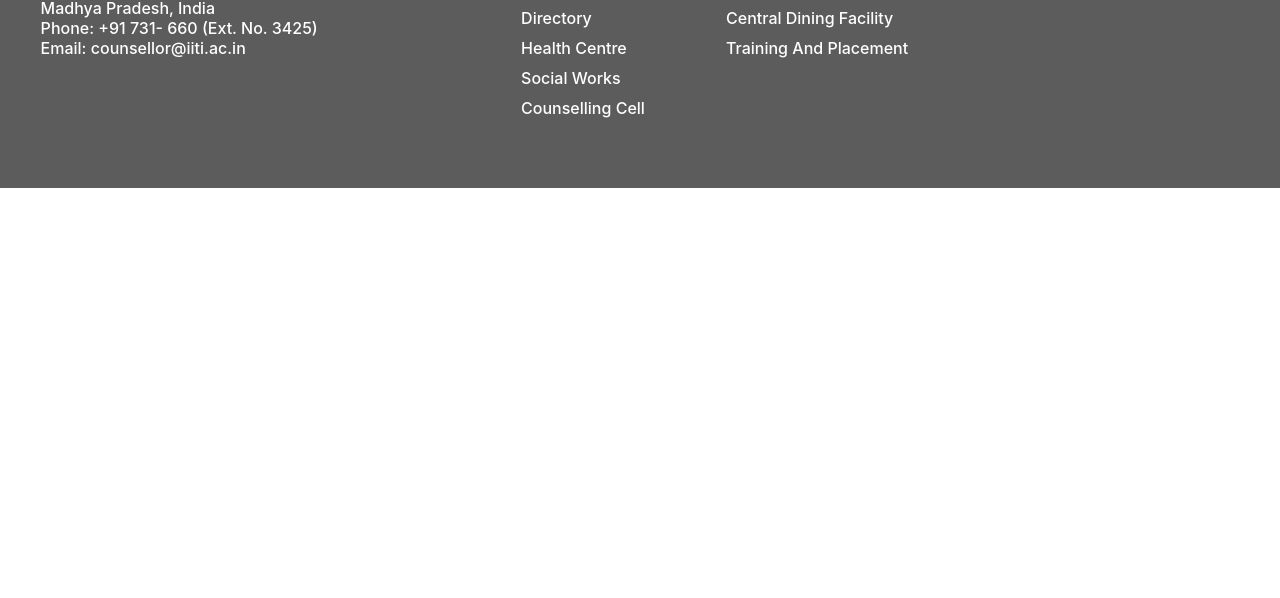
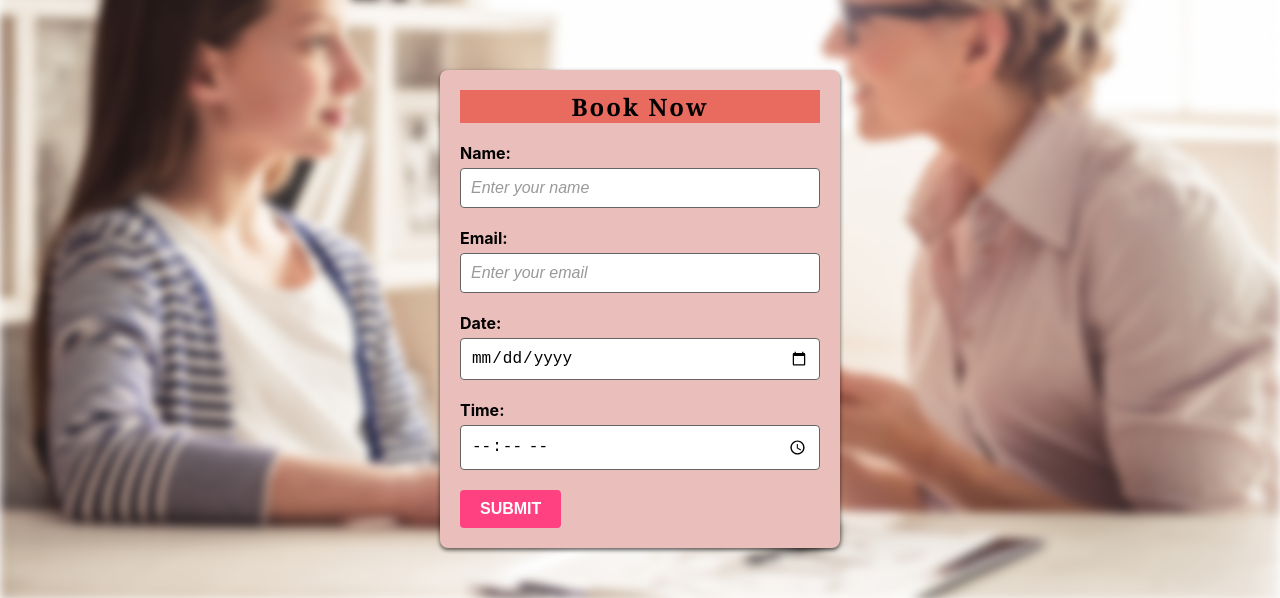
Before and after one commit to stuti0123/IITISoC-23-Web-3-Counseling_Appointment_System, a React (Create React App) app: page /booknow in a window 1280 px wide. Shown: the part 200-798 px from the top of the page. Built offline with nearby package versions, Linux system fonts and the light colour scheme.

Commit message:
Revert "Merge branch 'main' of https://github.com/ShagunSG/IITISoC-23-Web-3-Counseling_Appointment_System"
This reverts commit f9fe5ba45244f91a811149534a411f6d7b2183be, reversing
changes made to 908bd9c7d6f717fd6a5310ced6336dfb12567760.

```diff
--- a/src/App.css
+++ b/src/App.css
@@ -300,9 +300,7 @@ h3 {
     position: relative;
   }
 }
-.information{
-  min-height: 100vh;
-}
+
 .activities-head, .info-head{
   font-family: "Arial", sans-serif;
   font-size: 32px;
@@ -323,7 +321,8 @@ h3 {
  }
 .info-container{
   display: flex;
-justify-content:space-evenly;
+  flex-direction: column;
+
   align-items: center;
 }
 .activities-background-image{
@@ -352,27 +351,18 @@ justify-content:space-evenly;
   font-size: 16px;
   line-height: 1.5;
   flex-grow: 1;
+  display: flex;
+  background-color: #eeeeeefc;
   justify-content: center;
 }
 
-.note-parents {
-background:transparent;
-box-shadow: 0px 2px 2px 2px;
-backdrop-filter: blur(20px);
-max-width: 600px;
-padding: 4px;
-border-radius: 7px;
-max-height: 700px;
+.note-parents, .note-faculty {
+  flex-basis: 50%;
+  padding-right: 0 10px;  box-sizing: border-box;
+  display: flex;
+  flex-direction: column;
 }
-.note-faculty{
- max-width: 600px;
-  background-color:transparent;
-  box-shadow: 2px 2px 2px 2px;
-  backdrop-filter: blur(20px);
-  border-radius: 7px;
-  padding: 4px;
-  min-height: 420px;
-}
+
 .name{
   display:flex;
 }
@@ -457,7 +447,9 @@ margin: 20px;
 min-height: 100vh;
 
 }
-
+.information{
+  min-height: 140vh;
+}
   .footer{
     padding: 70px 0;
     background-color: rgba(52, 52, 52,0.8);
@@ -646,6 +638,10 @@ min-height: 100vh;
   .faq table{
     border-spacing: 30px;
   }
+  .faq tr td{
+
+    width:500px ;
+  }
   .tb-col-1{
     padding-right: 20px;
     padding-left: 70px;
--- /dev/null
+++ b/src/components/BookNowPage.js
@@ -0,0 +1,82 @@
+import React, { useState } from 'react';
+import './Booknow.css';
+
+const BookNowPage = () => {
+  const [name, setName] = useState('');
+  const [email, setEmail] = useState('');
+  const [date, setDate] = useState('');
+  const [time, setTime] = useState('');
+
+  const handleSubmit = (e) => {
+    e.preventDefault();
+
+    // Add your book now logic here
+    // You can make an API request, save the booking data to the database, or perform any other /images/c11.jpg     necessary actions
+
+    setName('');
+    setEmail('');
+    setDate('');
+    setTime('');
+  };
+
+  return (
+    <div className='book-now-container'>
+      <div className='book-now-bg'style={{
+      position: 'relative',
+      height: '100vh',
+      background: `url('./images/c11.jpg') center/cover`,
+      backgroundsize: 'cover',            backgroundPosition: 'center',
+      backgroundRepeat: 'no-repeat',
+     filter: 'blur(5px)'
+    }} ></div>
+    <div className="book-now-page">
+
+      <h2>Book Now</h2>
+      <form onSubmit={handleSubmit}>
+        <div className="form-group">
+          <label htmlFor="name">Name:</label>
+          <input
+            type="text" placeholder='Enter your name'
+            id="name"
+            value={name}
+            onChange={(e) => setName(e.target.value)}
+            required
+          />
+        </div>
+        <div className="form-group">
+          <label htmlFor="email">Email:</label>
+          <input
+            type="email" placeholder='Enter your email'
+            id="email"
+            value={email}
+            onChange={(e) => setEmail(e.target.value)}
+            required
+          />
+        </div>
+        <div className="form-group">
+          <label htmlFor="date">Date:</label>
+          <input
+            type="date" placeholder='Selct a date'
+            id="date"
+            value={date}
+            onChange={(e) => setDate(e.target.value)}
+            required
+          />
+        </div>
+        <div className="form-group">
+          <label htmlFor="time">Time:</label>
+          <input
+            type="time" placeholder='Select a time'
+            id="time"
+            value={time}
+            onChange={(e) => setTime(e.target.value)}
+            required
+          />
+        </div>
+        <button className="submit-button" type="submit" >SUBMIT</button>
+      </form>
+    </div></div>
+  );
+};
+
+export default BookNowPage;
--- a/src/components/Booknow.css
+++ b/src/components/Booknow.css
@@ -1,52 +1,39 @@
 /* Booknow.css */
+.book-now-bg {
+  backdrop-filter: blur(8px);
 
+}
 .book-now-container{
-position: relative;
-top:230px;
-margin-left: 500px;
+  max-height: 100vh;
+  justify-content: center;
 }
-.book-now-image-container {
+.book-now-page {
   position: relative;
-  height: 100vh;
-}
-.book-now-background {
-  position: absolute;
-  top: 0;
-  left: 0;
-  right: 0;
-  bottom: 0;
-  background: center/cover;
-  background-repeat: no-repeat;
-  filter: blur(10px);
-  opacity: 0.8;
-  z-index: -1;
+  top: -530px;
+  align-self: center;
+  max-width: 400px;
+  margin: 0 auto;
+  padding: 20px;
+  background-color: #eabfbb;
+  border-radius: 8px;
+  box-shadow: 0 2px 4px rgba(0, 0, 0, 0.652);
 }
 
-.book-now-page {
-<<<<<<< HEAD
-  width: 450px;
-=======
-
-  max-width: 400px;
-  margin: 0 auto;
->>>>>>> edbd396467241d06e4e6a35640a400044fd12eb3
-  padding: 20px;
-  background-color: rgb(253, 190, 181);
-  z-index: 3;
-  border-radius: 8px;
-  box-shadow: 0 2px 4px rgba(0, 0, 0, 0.1);
-}
 .book-now-page h2 {
+  font-family: Cambria, Cochin, Georgia, Times, 'Times New Roman', serif;
+  font-weight: 3000;
+  text-decoration: solid;
+  text-shadow: #ccc;
+  letter-spacing: 2px;
   text-align: center;
   margin-bottom: 20px;
-  background-color: rgb(255, 117, 104);
-  padding-bottom: 5px;
-  padding-top: 3px;
-
+  background-color: rgba(233, 79, 65, 0.748);
 }
 
 .form-group {
   margin-bottom: 20px;
+  transition: transform 0.3s;
+  display: flex;  flex-direction: column;
 }
 
 .form-group label {
@@ -59,8 +46,9 @@ margin-left: 500px;
   width: 100%;
   padding: 10px;
   font-size: 16px;
-  border: 1px solid #ccc;
+  border: 1px solid #646464;
   border-radius: 4px;
+  background-color: #ffffff;
 }
 
 .form-group:last-child {
@@ -68,3 +56,37 @@ margin-left: 500px;
   flex-direction: row-reverse;
   align-items: center;
 }
+
+.form-group input[type="text"]:hover,
+.form-group input[type="email"]:hover,
+.form-group input[type="date"]:hover,
+.form-group input[type="time"]:hover {
+  background-color: #f1f1f1;
+  transition: background-color 0.3s ease;
+
+}
+
+.form-group input[type="text"]::placeholder,
+.form-group input[type="email"]::placeholder,
+.form-group input[type="date"]::placeholder,
+.form-group input[type="time"]::placeholder {
+  color: #999;
+  font-style: italic;
+}
+.submit-button {
+  background-color: #ff4081;
+  color: #fff;
+  padding: 10px 20px;
+  border: none;
+  border-radius: 4px;
+  font-size: 16px;
+  font-weight: bold;
+  text-transform: uppercase;
+  cursor: pointer;
+  transition: background-color 0.3s;
+  margin-top: 20px;display: flex;  justify-content: center;
+}
+
+.submit-button:hover {
+  background-color: #d5004e;
+}
--- a/src/components/Login.js
+++ b/src/components/Login.js
@@ -20,7 +20,7 @@ const Login = ({ onClose }) => {
       background: `url('./images/c11.jpg') center/cover`,
       backgroundsize: 'cover',            backgroundPosition: 'center',
       backgroundRepeat: 'no-repeat',
-     backdropFilter: 'blur(5px)',
+     backdropFilter: 'blur(5px)'
     }} >
       <div className='login-background' style={{
           position: 'absolute',
```
Also changed, not shown: src/components/Information.js (+15 -66 lines).
